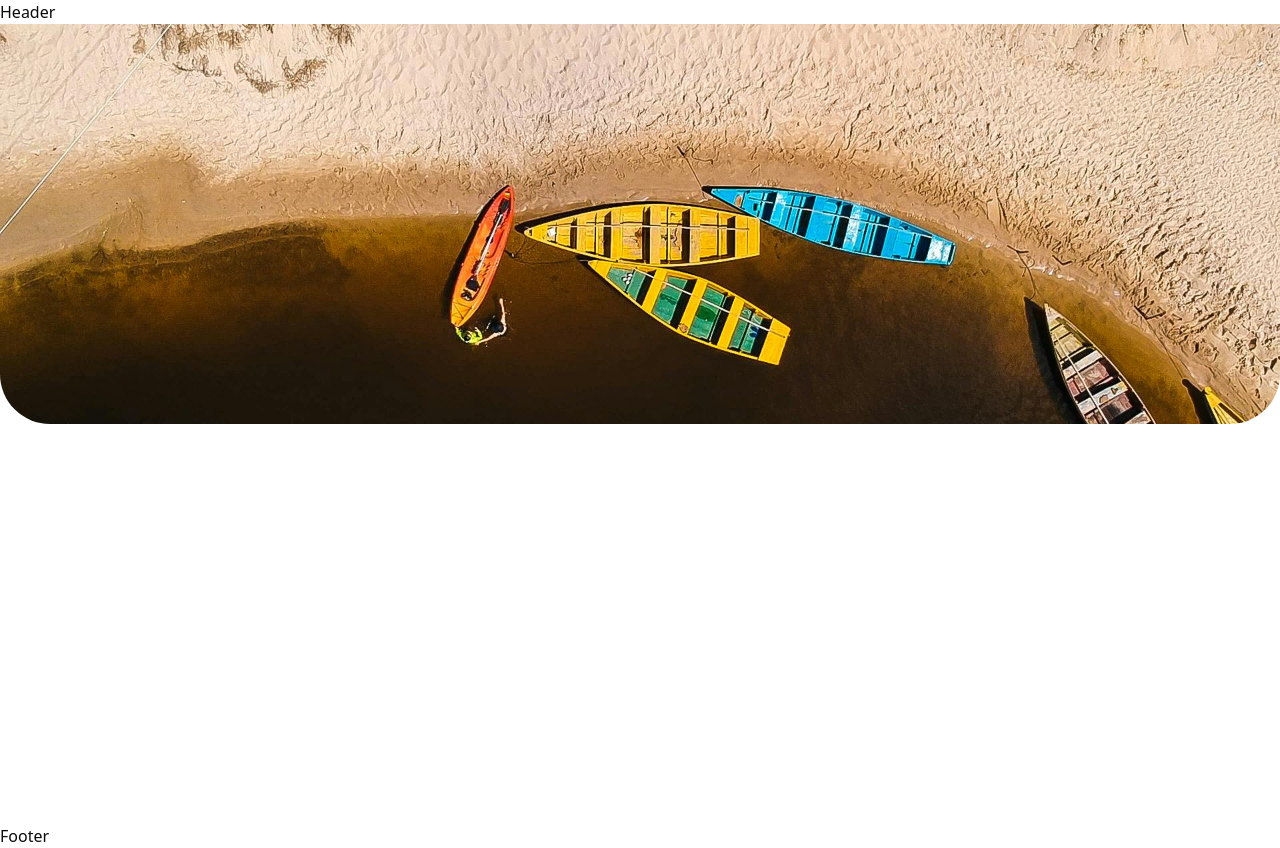
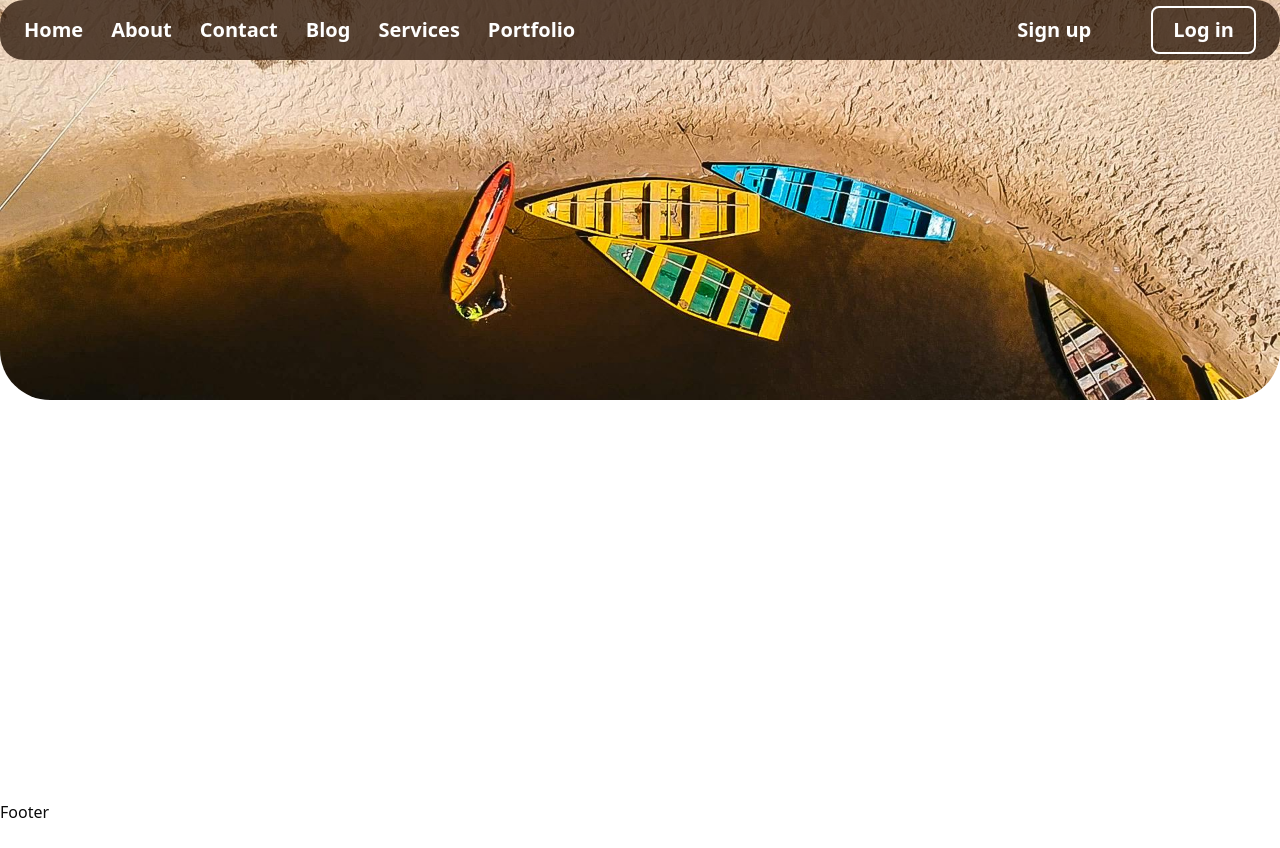
Before and after one commit to mohit131415/TravelApp, a React (Vite) app: page / in a window 1280 px wide. After the commit the page ends 824 px from the top, so only its background shows below. Built offline with nearby package versions, Linux system fonts and the light colour scheme.

Commit message:
navBar added in home ui

```diff
--- a/src/App.jsx
+++ b/src/App.jsx
@@ -10,12 +10,13 @@ import Services from "./pages/Services";
 import Contactus from "./pages/ContactUs";
 
 import AdminLayout from "./layouts/AdminLayout";
+import Navbar from "./components/ui/Navbar";
 
 function App() {
   const Layout = () => {
     return (
       <>
-        <Header />
+        <Header/>
         <main className="min-h-screen w-full">
           <Outlet />
         </main>
--- a/src/components/Header.jsx
+++ b/src/components/Header.jsx
@@ -1,9 +1,10 @@
 import React from 'react'
+import Navbar from './ui/Navbar'
 
 function Header() {
   return (
-    <div>
-      Header
+    <div className='relative'>
+      <Navbar/>
     </div>
   )
 }
--- a/src/components/page_component/Home/HomUi.jsx
+++ b/src/components/page_component/Home/HomUi.jsx
@@ -1,15 +1,17 @@
 import React from "react";
 import Hero from "../../../assets/hero.jpg";
+import Navbar from "@/components/ui/Navbar";
 
 function HomUi() {
   return (
-    <div className="relative h-[50vh]  sm:h-[40vh] md:h-[50vh] lg:h-[50vh]">
+    <div className="relative h-30vh]  sm:h-[40vh] md:h-[70vh] lg:h-[50vh]">
       {/* Image container */}
       <img
         className="object-cover rounded-b-[50px] w-full h-full"
         src={Hero}
         alt="hero"
       />
+      <Navbar/>
     </div>
   );
 }
--- /dev/null
+++ b/src/components/ui/Navbar.jsx
@@ -0,0 +1,60 @@
+import React from "react";
+
+function Navbar() {
+  return (
+    <>
+      {/* Navigation positioned over the image */}
+      <nav className="flex h-[15%] absolute top-0 left-0 text-white w-full items-center justify-between bg-[#301c0e]/80 p-4 sm:p-6 rounded-3xl">
+        <ul className="flex flex-wrap gap-3 sm:gap-5 md:gap-7 text-sm sm:text-base md:text-xl font-semibold">
+          <li className="relative group cursor-pointer">
+            <a href="#" className="text-white">
+              Home
+              <span className="absolute bottom-0 left-0 w-0 h-[2px] bg-white transition-all duration-300 ease-in-out group-hover:w-full"></span>
+            </a>
+          </li>
+          <li className="relative group cursor-pointer">
+            <a href="#" className="text-white">
+              About
+              <span className="absolute bottom-0 left-0 w-0 h-[2px] bg-white transition-all duration-300 ease-in-out group-hover:w-full"></span>
+            </a>
+          </li>
+          <li className="relative group cursor-pointer">
+            <a href="#" className="text-white">
+              Contact
+              <span className="absolute bottom-0 left-0 w-0 h-[2px] bg-white transition-all duration-300 ease-in-out group-hover:w-full"></span>
+            </a>
+          </li>
+          <li className="relative group cursor-pointer hidden sm:block">
+            <a href="#" className="text-white">
+              Blog
+              <span className="absolute bottom-0 left-0 w-0 h-[2px] bg-white transition-all duration-300 ease-in-out group-hover:w-full"></span>
+            </a>
+          </li>
+          <li className="relative group cursor-pointer hidden md:block">
+            <a href="#" className="text-white">
+              Services
+              <span className="absolute bottom-0 left-0 w-0 h-[2px] bg-white transition-all duration-300 ease-in-out group-hover:w-full"></span>
+            </a>
+          </li>
+          <li className="relative group cursor-pointer hidden lg:block">
+            <a href="#" className="text-white">
+              Portfolio
+              <span className="absolute bottom-0 left-0 w-0 h-[2px] bg-white transition-all duration-300 ease-in-out group-hover:w-full"></span>
+            </a>
+          </li>
+        </ul>
+
+        <div className="flex flex-row gap-4 sm:gap-6 md:gap-10 text-sm sm:text-base md:text-xl font-semibold">
+          <button className="py-1 px-3 sm:py-2 sm:px-5 rounded-md sm:rounded-lg">
+            Sign up
+          </button>
+          <button className="border-white border-[2px] px-3 py-1 sm:px-5 sm:py-2 rounded-md sm:rounded-lg bg-transparent">
+            Log in
+          </button>
+        </div>
+      </nav>
+    </>
+  );
+}
+
+export default Navbar;
```
